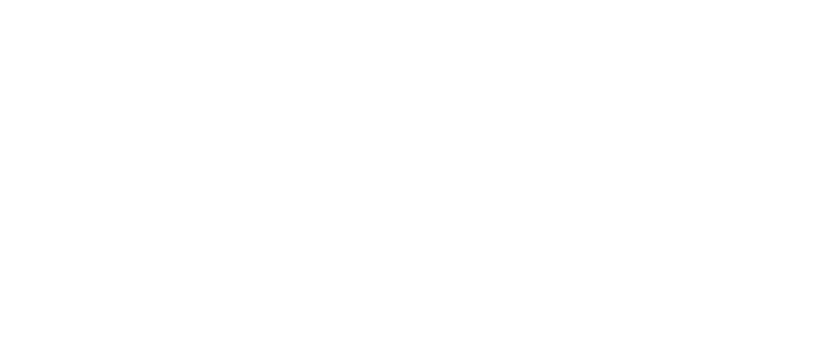
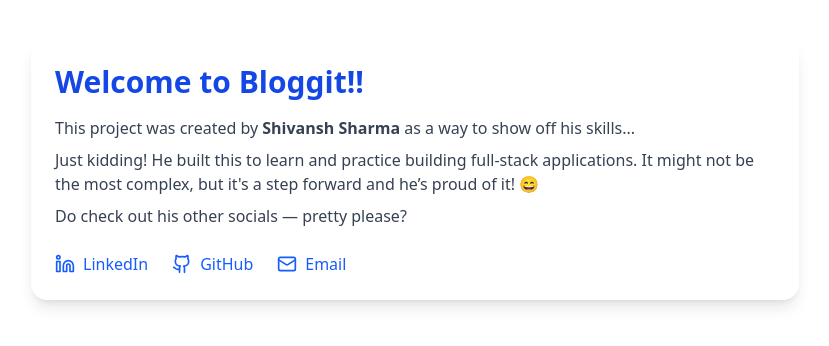
Before and after one commit to Shivansh-Sharma-134/front-blogs, a React (Vite) app: page /about in a window 1280 px wide. Before the commit this address had no page. Shown: the top 346 px of the page, without its empty margins (225-1054 px from the left). Built offline with nearby package versions, Linux system fonts and the light colour scheme.

Commit message:
added about page

```diff
--- a/package.json
+++ b/package.json
@@ -11,6 +11,7 @@
   },
   "dependencies": {
     "@tailwindcss/vite": "^4.1.7",
+    "lucide-react": "^0.511.0",
     "react": "^19.1.0",
     "react-dom": "^19.1.0",
     "react-router-dom": "^7.6.0",
--- a/src/App.jsx
+++ b/src/App.jsx
@@ -5,6 +5,7 @@
 import Signup from "./components/Signup";
 import Profile from "./components/Profile";
 import NewBlog from "./components/NewBlog";
+import About from "./components/About";
 
 function App() {
   const [authKey,setAuthKey]= useState(0);
@@ -16,6 +17,7 @@
       <Route path="/sign-up" element={<Signup />}/>
       <Route path="/profile" element={<Profile />} />
       <Route path="/newBlog" element={<NewBlog />}/>
+      <Route path="/about" element={<About />}/>
     </Routes>
     </>
   )
--- /dev/null
+++ b/src/components/About.jsx
@@ -0,0 +1,50 @@
+import React from 'react'
+import { Mail, Linkedin, Github } from 'lucide-react';
+function About() {
+  return (
+   <div className="max-w-3xl mx-auto mt-10 p-6 bg-white shadow-lg rounded-2xl">
+      <h1 className="text-3xl font-bold text-blue-700 mb-4">Welcome to Bloggit!!</h1>
+      <p className="text-gray-700 mb-2">
+        This project was created by <span className="font-semibold">Shivansh Sharma</span> as a way to show off his skills...
+      </p>
+      <p className="text-gray-700 mb-2">
+        Just kidding! He built this to learn and practice building full-stack applications. It might not be the most complex, but it's a step forward and he’s proud of it! 😄
+      </p>
+      <p className="text-gray-700 mb-4">
+        Do check out his other socials — pretty please?
+      </p>
+
+      <div className="flex space-x-6 mt-6 text-blue-600">
+        <a
+          href="http://www.linkedin.com/in/shivanshsharma134"
+          target="_blank"
+          rel="noopener noreferrer"
+          className="flex items-center space-x-2 hover:text-blue-800"
+        >
+          <Linkedin size={20} />
+          <span>LinkedIn</span>
+        </a>
+
+        <a
+          href="https://github.com/Shivansh-Sharma-134"
+          target="_blank"
+          rel="noopener noreferrer"
+          className="flex items-center space-x-2 hover:text-gray-800"
+        >
+          <Github size={20} />
+          <span>GitHub</span>
+        </a>
+
+        <a
+          href="mailto:shivanshsharma8047@gmail.com"
+          className="flex items-center space-x-2 hover:text-red-600"
+        >
+          <Mail size={20} />
+          <span>Email</span>
+        </a>
+      </div>
+    </div>
+  )
+}
+
+export default About
--- a/src/components/Navbar.jsx
+++ b/src/components/Navbar.jsx
@@ -32,6 +32,7 @@
           <>
         <li><a href="/profile" className="block px-4 py-6 h-full hover:text-black hover:bg-white text-center">Profile</a></li>
         <li><a href="/newBlog" className="block  px-4 py-6 h-full hover:text-black hover:bg-white">New Blog</a></li>
+        <li><a href="/about" className="block   px-4 py-6 h-full hover:text-black hover:bg-white">About</a></li>
         <li><button onClick={handleLogout} className="block px-4 py-6 h-full hover:text-black hover:bg-white">Logout</button></li>
           </>
         ):(
```
Also changed, not shown: 1 other file (tests, documents, lock files or other folders).
